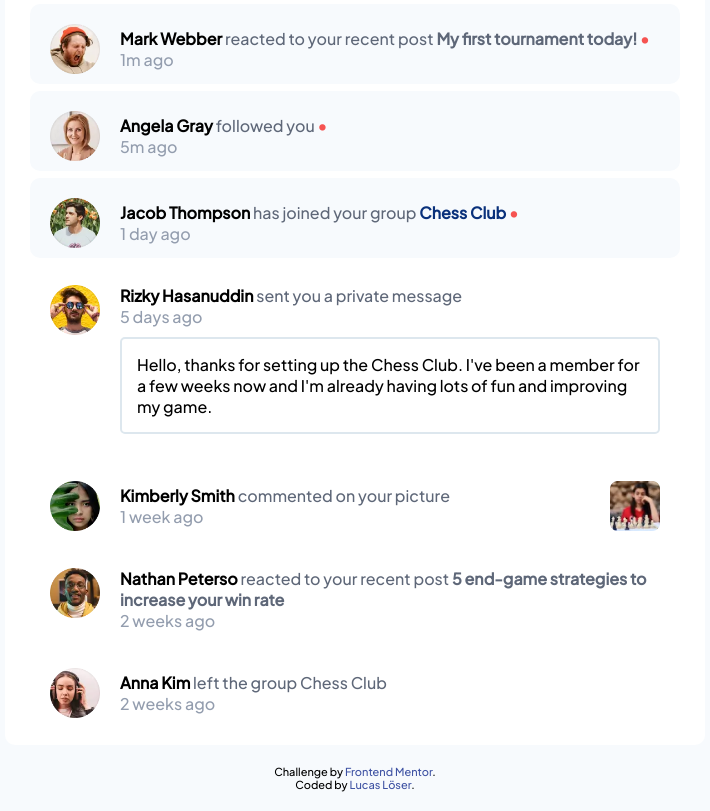
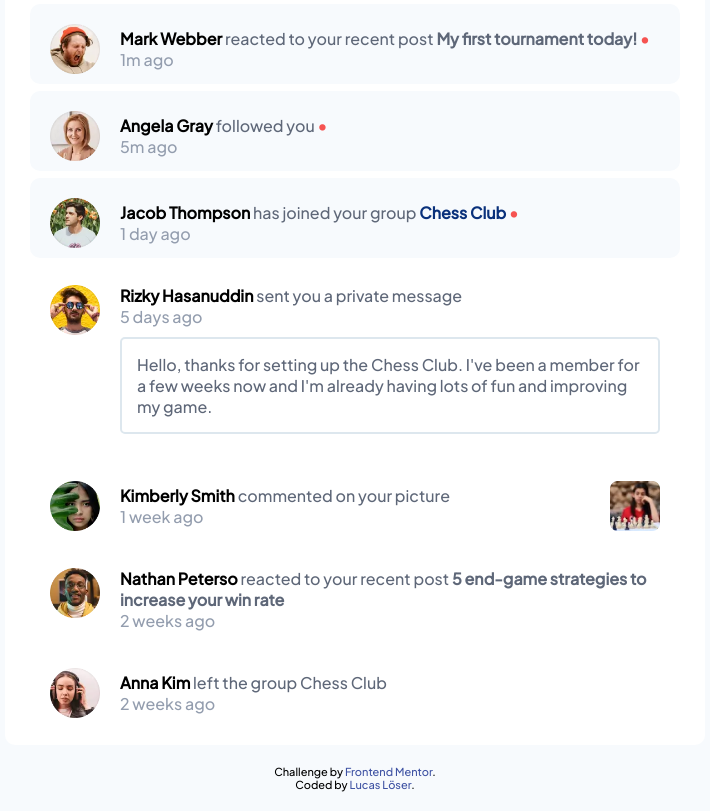
Before and after one commit to LucasLoe/notification-page, a plain HTML site: page index.html in a window 1280 px wide. Shown: the part 91-902 px from the top of the page, without its empty margins (285-995 px from the left). Drawn offline with Linux system fonts and the light colour scheme.

Commit message:
Updated styles
fixed color mismatch for the comment

```diff
--- a/assets/styles.css
+++ b/assets/styles.css
@@ -139,6 +139,7 @@ span {
 }
 
 .message-details {
+    color: var(--dgb);
     border: 2px solid var(--lgb2);
     border-radius:  5px;
     padding: 15px;
```
